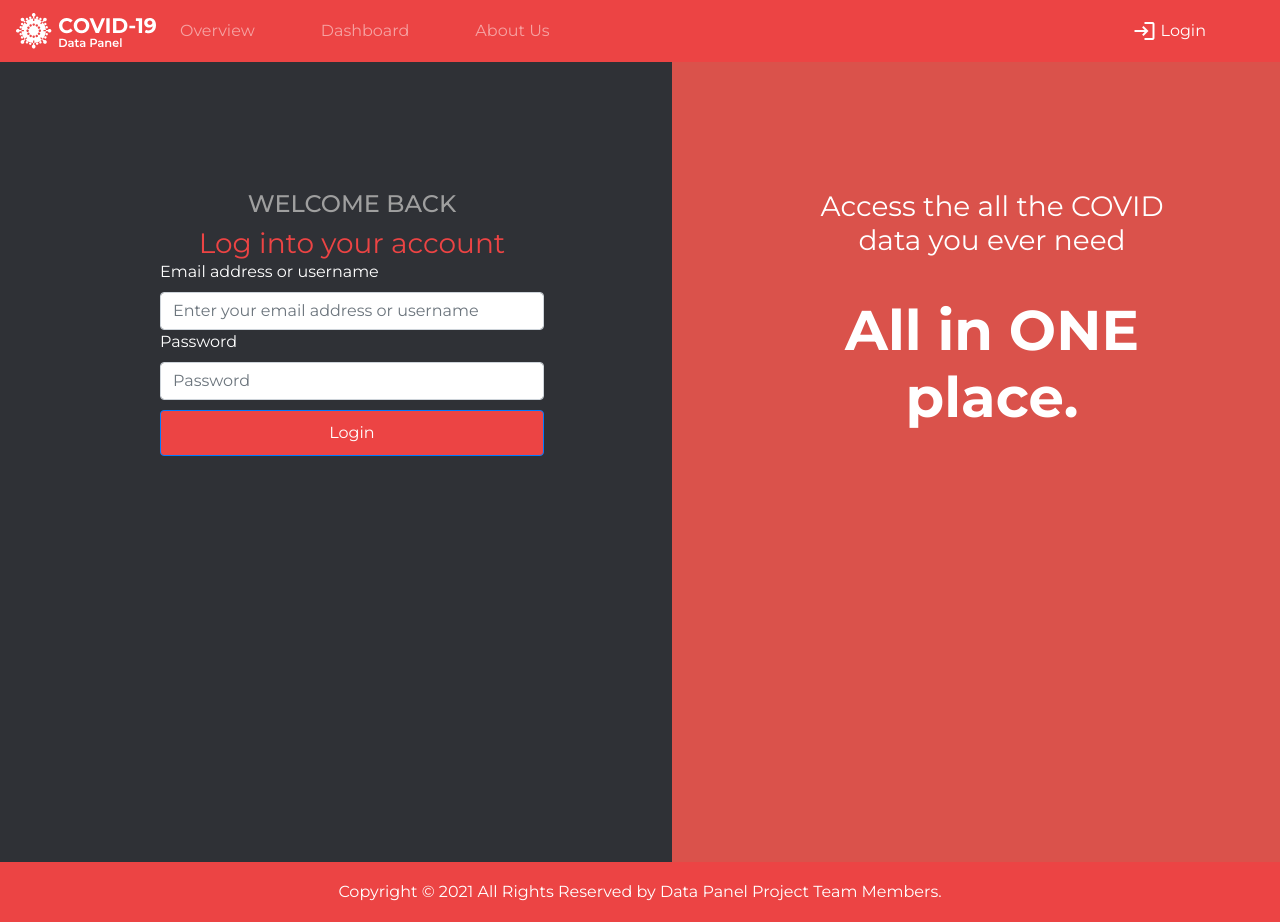
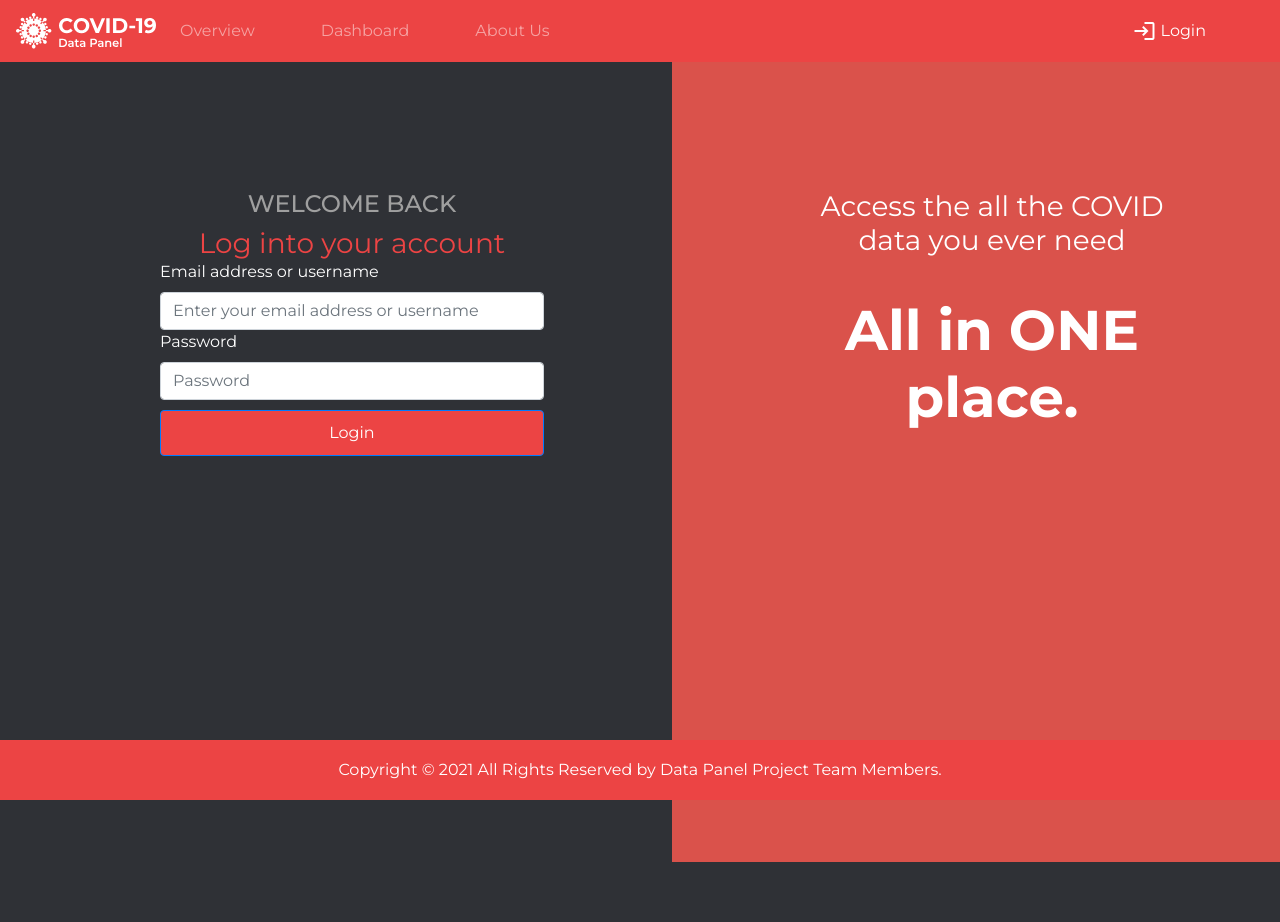
Before and after one commit to info340-au21/CovidNow-Datapanel, a React (Create React App) app: page /login in a window 1280 px wide. Shown: the top 922 px of the page. After the commit the page ends 862 px from the top, so only its background shows below. Built offline with nearby package versions, Linux system fonts and the light colour scheme; a web font is replaced by a local one.

Commit message:
Fixed footer position

```diff
--- a/src/components/App.js
+++ b/src/components/App.js
@@ -44,13 +44,14 @@ export default function App() {
         </Switch>
       </main>
 
+      <ViewControl />
+
       <footer>
         <p className="copyright-text">
           Copyright &copy; 2021 All Rights Reserved by
           <NavLink to="/about"> Data Panel Project Team Members</NavLink>.
         </p>
       </footer>
-      <ViewControl />
     </div>
   );
 }
--- a/src/index.css
+++ b/src/index.css
@@ -90,7 +90,7 @@ p {
 
 .view-control {
     position: fixed;
-    bottom: 0;
+    bottom: 60px;
     width: 100%;
     height: 50px;
     display: flex;
--- a/src/style.css
+++ b/src/style.css
@@ -51,10 +51,13 @@ main {
 
 footer {
     background-color: var(--second-color);
+    position: fixed;
+    bottom: 0;
     display: flex;
     justify-content: center;
     align-items: center;
     height: 60px;
+    width: 100%;
 }
 
 footer p {
```
